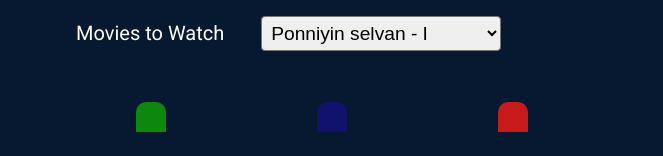
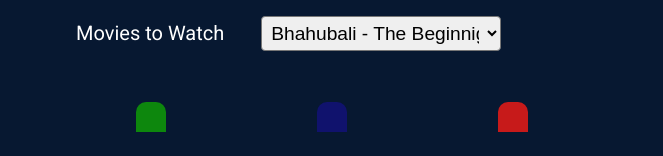
Before and after one commit to Adithyareddy98/Book-My-Ticket, a plain HTML site: page index.html in a window 1280 px wide. Shown: the top 156 px of the page, without its empty margins (308-971 px from the left). Drawn offline with Linux system fonts and the light colour scheme.

Commit message:
Updated HTML

```diff
--- a/index.html
+++ b/index.html
@@ -12,11 +12,11 @@
       <div class="selectMovies" id="selectMovies">
       <label for="movies">Movies to Watch</label>
       <select name="movies" id="movies">
-        <option value="150">Ponniyin selvan - I</option>
-        <option value="140">Naane Varuvane</option>
-        <option value="130">Venthu Thaninthathu Kaadu</option>
-        <option value="145">Beast</option>
-        <option value="110">She-Hulk</option>
+        <option value="150">Bhahubali - The Beginnig</option>
+        <option value="140">Bhahubali - The Conclusion</option>
+        <option value="130">Pushpa - The Rise</option>
+        <option value="145">Pushpa - The Rule</option>
+        <option value="110">RRR</option>
       </select>
     </div>
     <div class="showcase">
```
